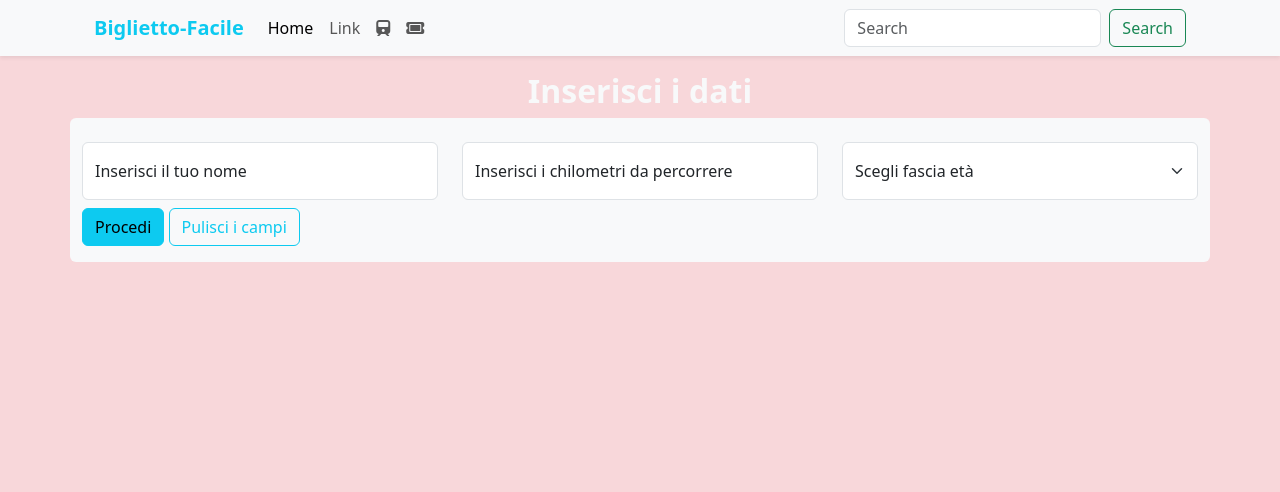
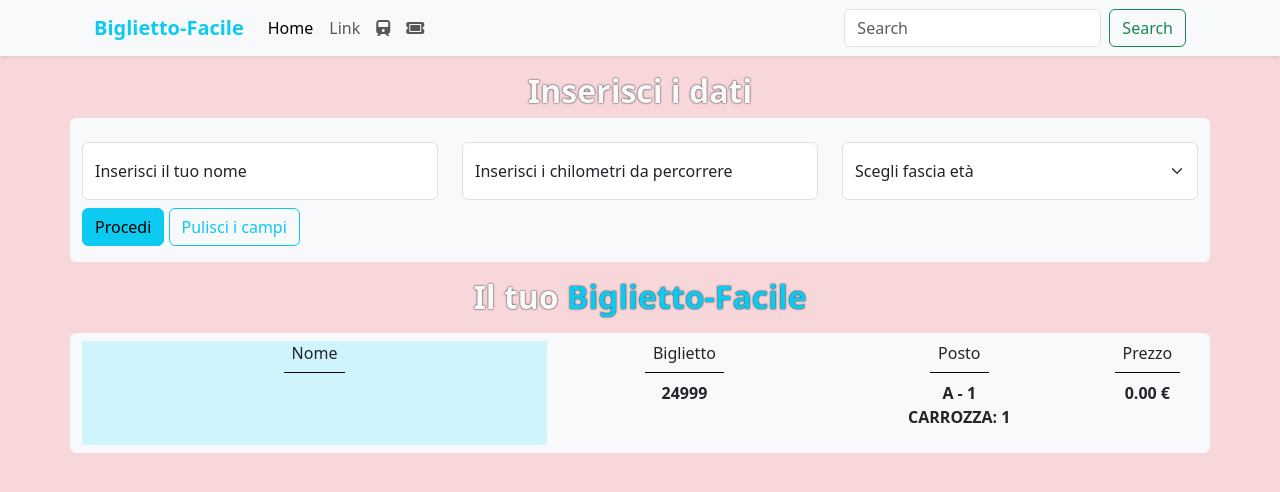
Before and after one commit to burillu/js-biglietto-treno-form, a plain HTML site: page index.html in a window 1280 px wide. Both pictures are taken after a click on the button "Procedi". Drawn offline with nearby package versions, Linux system fonts and the light colour scheme.

Commit message:
input type =>num, h2 shadow, improve layout

```diff
--- a/css/style.css
+++ b/css/style.css
@@ -0,0 +1,3 @@
+h2{
+    text-shadow: 0 0 2px black;
+}
--- a/index.html
+++ b/index.html
@@ -69,7 +69,8 @@
         <!-- input -->
         <div class="col-12 col-md-6 col-lg-4">
           <div class="form-floating">
-            <input type="text" class="form-control" id="tripKm" placeholder="Inserisci i chilometri da percorrere" value="" name="">
+            <input type="number" class="form-control" id="tripKm" placeholder="Inserisci i chilometri da percorrere"
+              value="" name="">
             <label for="tripKm">Inserisci i chilometri da percorrere</label>
           </div>
         </div>
@@ -88,14 +89,19 @@
           <button class="btn btn-outline-info" type="reset"> Pulisci i campi</button>
         </div>
       </div>
-      <div class="container-fluid d-none">
+
+
+
+    </div>
+  </form>
+  <div class="container d-none">
     <h2 class="text-center text-light fw-bold mb-3"> Il tuo <span class="text-info">Biglietto-Facile</span></h2>
     <div class="row bg-body-tertiary border-1 rounded-2">
       <div class="col">
         <div class="container-fluid py-2">
           <div class="row gy-2 text-center" id="ticketGen">
             <!-- nome -->
-                <div class="col-12 col-md bg-info-subtle">
+            <div class="col-12 col-md-5 bg-info-subtle">
               <div class="border-black"><span class="border-black p-2 border-1 border-bottom">Nome</span></div>
               <div class="name-psg text-uppercase fw-bold m-3"></div>
             </div>
@@ -105,7 +111,7 @@
               <div class="num-ticket text-uppercase fw-bold m-3"></div>
             </div>
             <!-- posto -->
-                <div class="col-12 col-md-auto">
+            <div class="col-12 col-md">
               <div class="border-black"><span class="border-black p-2 border-1 border-bottom">Posto</span></div>
               <div class="seat text-uppercase fw-bold m-3"></div>
             </div>
@@ -120,11 +126,6 @@
       </div>
     </div>
   </div>
-
-
-    </div>
-  </form>
-
   <script src="js/script.js"></script>
 </body>
 
--- a/js/script.js
+++ b/js/script.js
@@ -1,7 +1,7 @@
 // variables
 const tripkm = document.getElementById('tripKm');
 const age = document.getElementById('age');
-const submit = document.querySelector('.btn-primary');
+const submit = document.querySelector('.btn-info');
 const nome = document.getElementById ('name');
 const divFinalPrice = document.querySelector('.final-price');
 const namePsg = document.querySelector('.name-psg');
@@ -35,8 +35,8 @@ submit.addEventListener('click', function(){
     namePsg.innerHTML= ` ${nome.value}`;
     numTicket.innerHTML= `
     ${rndNumb(10000, 25000)}`;
-    seat.innerHTML = `A <br>
-    Carrozza: ${rndNumb(0, 9)}`;
+    seat.innerHTML = `A - ${rndNumb(0, 50)}<br>
+    Carrozza: ${rndNumb(1, 9)}`;
     divDnone.classList.remove('d-none');
 
 
```
Lines whose indentation alone changed are shown as unchanged.
